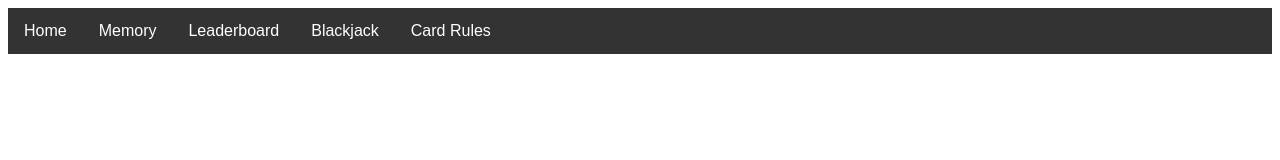
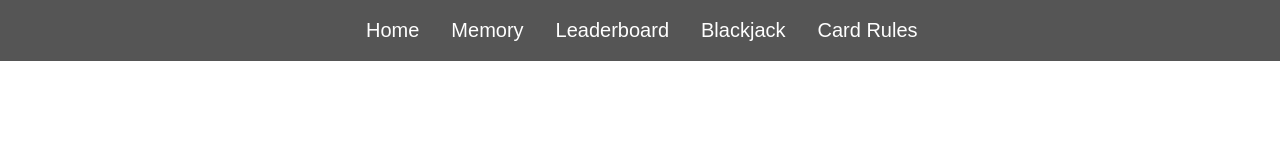
Before and after one commit to ALScoding/CardGamesProject, a plain HTML site: page navbar.html in a window 1280 px wide. Drawn offline with Linux system fonts and the light colour scheme.

Commit message:
updated almost complete

```diff
--- a/navbar.html
+++ b/navbar.html
@@ -8,7 +8,7 @@
     </head>
 
     <body>
-        <div class="navbar">
+        <div class="myNavbar">
             <a href="index.html">Home</a>
             <a href="memory.html">Memory</a>
             <a href="leaderboard.html">Leaderboard</a>
--- a/sass/navbar.scss
+++ b/sass/navbar.scss
@@ -1,21 +1,26 @@
 body {
     font-family: Arial, Helvetica, sans-serif;
+    margin: 0px;
 }
 
-.navbar {
+.myNavbar {
     overflow: hidden;
     background-color: #555;
+    padding-left: 350px;
+    padding-right: 250px;
+    padding-top: 5px;
+    padding-bottom: 5px;
 }
 
-.navbar a {
+.myNavbar a {
     float: left;
-    font-size: 16px;
+    font-size: 20px;
     color: white;
     text-align: center;
     padding: 14px 16px;
     text-decoration: none;
 }
 
-.navbar a:hover {
+.myNavbar a:hover {
     background-color: red;
 }
```
Also changed, not shown: css/navbar.css, 1 other file.
